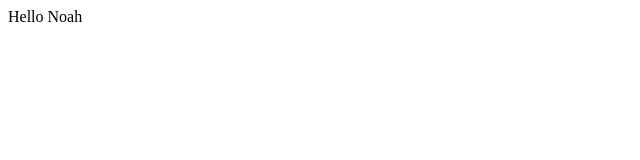
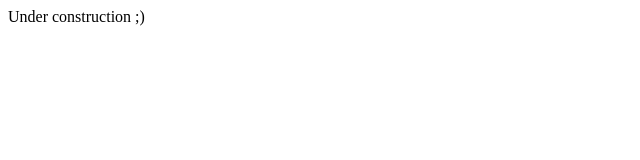
Before and after one commit to arBalasquide/arBalasquide.github.io, a plain HTML site: page index.html in a window 1280 px wide. Shown: the full height of the page, 0-640 px from the left. Drawn offline with Linux system fonts and the light colour scheme.

Commit message:
Under construction

```diff
--- a/index.html
+++ b/index.html
@@ -2,7 +2,7 @@
 <html>
 <body>
 
-Hello Noah
+Under construction ;)
 
 </body>
 </html>
```
